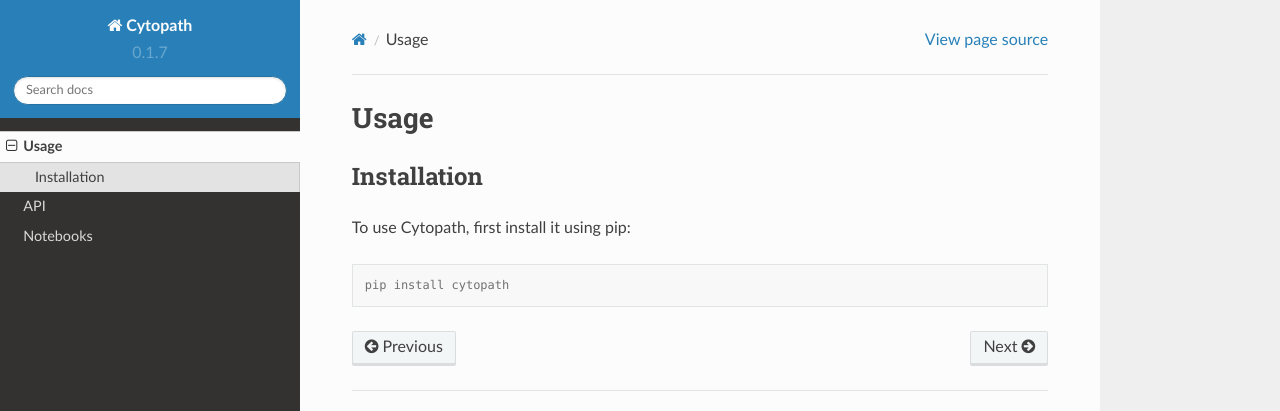
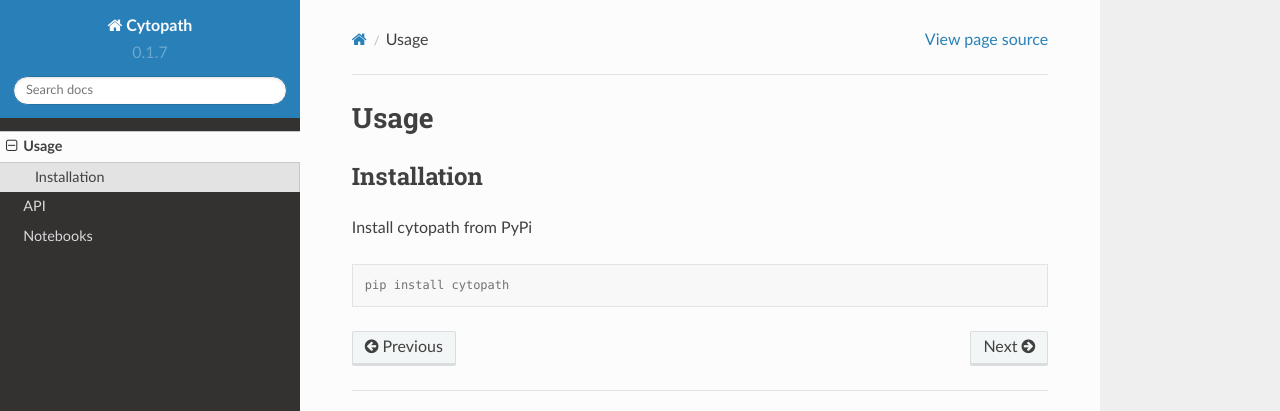
Before and after one commit to aron0093/cytopath, a Sphinx documentation site: the page built from docs/source/usage.rst, in a window 1280 px wide. Shown: the top 411 px of the page. Built offline with Sphinx 7.4.7 and the Read the Docs theme 2.0.0, drawn with Linux system fonts in a browser that asks for light colours.

Commit message:
Update usage.rst

```diff
--- a/docs/source/usage.rst
+++ b/docs/source/usage.rst
@@ -6,7 +6,7 @@
 Installation
 ------------
 
-To use Cytopath, first install it using pip:
+Install cytopath from PyPi
 
 .. code-block:: console
 
```
